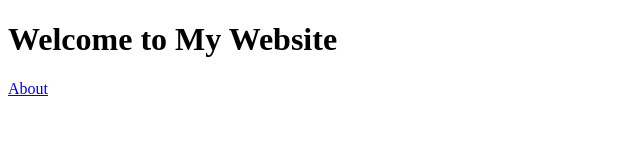
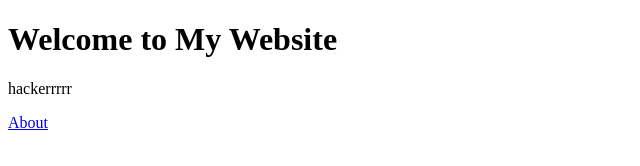
Before and after one commit to AbubakarSiddiqimohammed2005/simple-web-app, a plain HTML site: page index.htm in a window 1280 px wide. Shown: the whole page, without its empty margins (0-640 px from the left). Drawn offline with Linux system fonts and the light colour scheme.

Commit message:
Update index.htm

```diff
--- a/index.htm
+++ b/index.htm
@@ -5,6 +5,7 @@
 </head>
 <body>
 <h1>Welcome to My Website</h1>
+<p>hackerrrrr</p>
 <a href="about.html">About</a>
 </body>
 </html>
```
